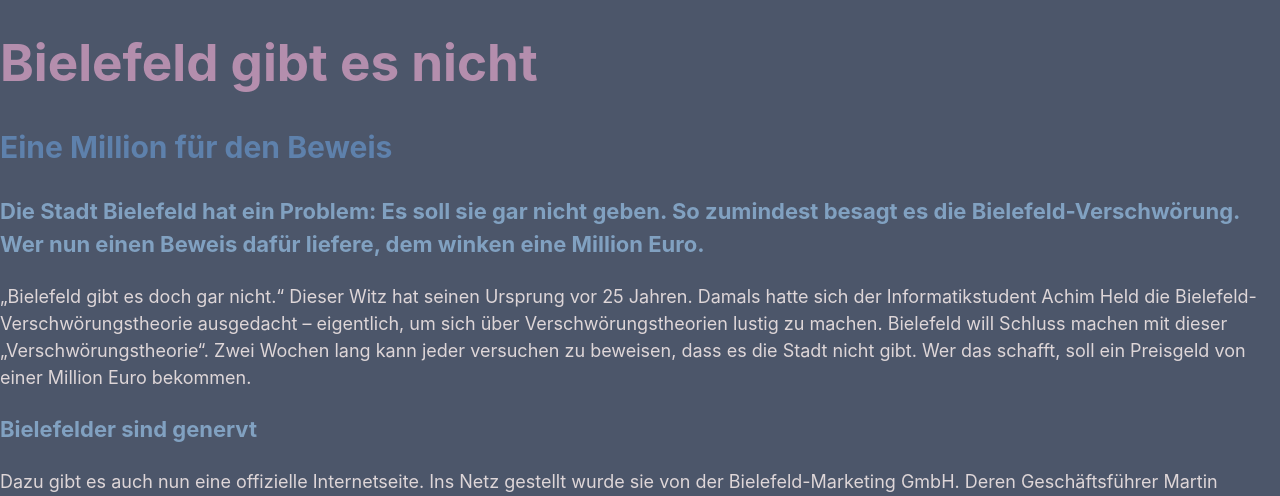
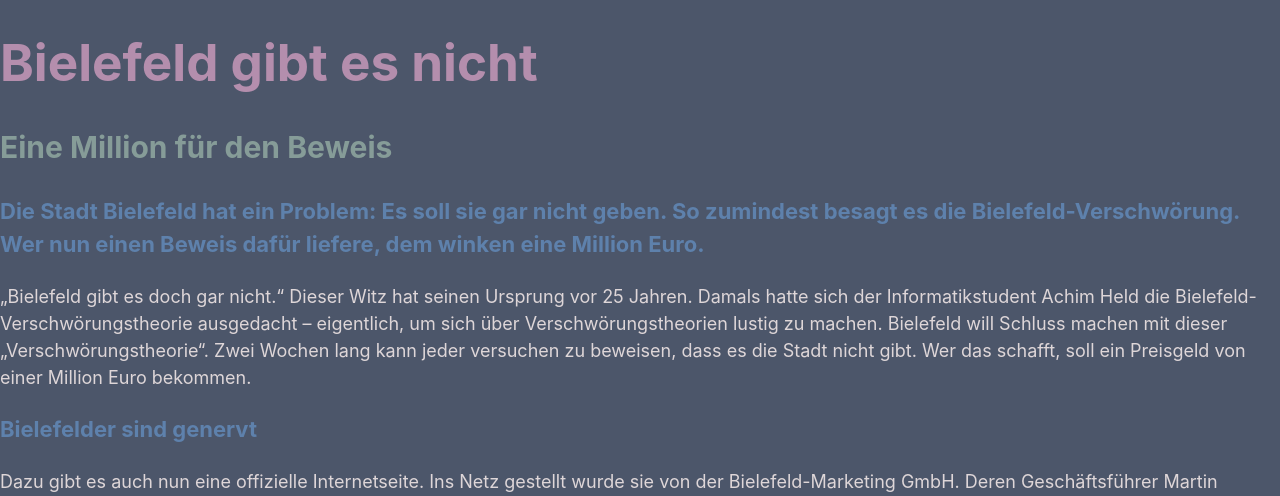
Before and after one commit to barbarahellmann/cgn-05-4-frontend_react-blog, a React (Vite) app: page / in a window 1280 px wide. Shown: the top 496 px of the page. Built offline with nearby package versions, Linux system fonts and the light colour scheme.

Commit message:
changed colors

```diff
--- a/src/App.css
+++ b/src/App.css
@@ -9,12 +9,12 @@
 }
 
 h2 {
-  color: #5e81ac;
+  color: #869c98;
   font-size: 30px
 }
 
 h3 {
-  color: #81a1c1;
+  color: #5e81ac;
   font-size: 22px
 }
 
```
